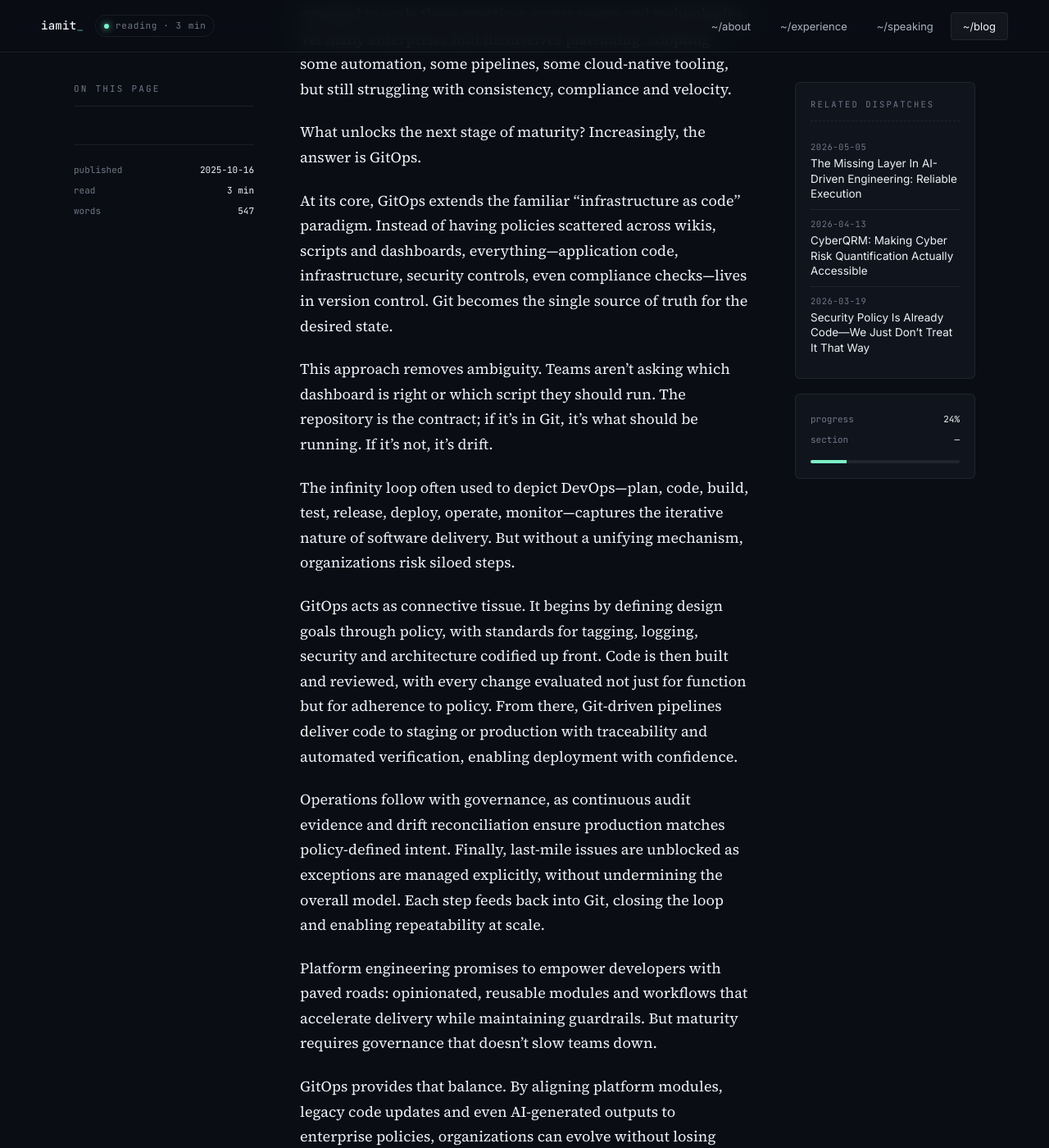
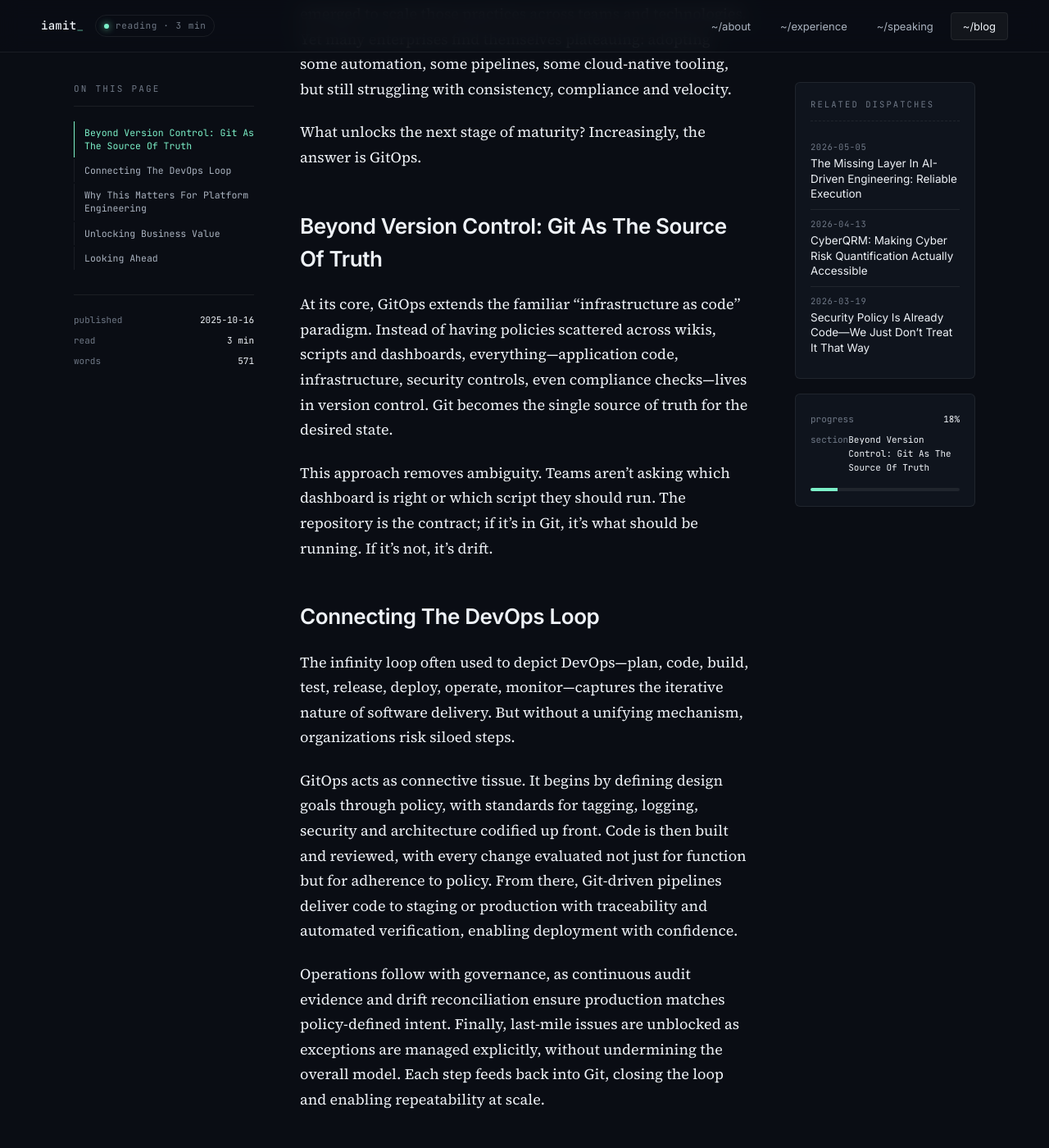
Before and after one commit to iiamit/iamit.org, a Jekyll site: the page built from _posts/2025-10-16-gitops-and-the-next-stage-of-devops-evolution.md, in a window 1280 px wide and 1400 px high, scrolled down 465 px. Shown: the whole window at 82% size. Built offline with Jekyll 4.4.1, drawn with Linux system fonts in a browser that asks for light colours; some of the changed text lies outside the part shown.

Commit message:
Enhance article on GitOps and DevOps evolution
Added sections on GitOps as a source of truth, its role in connecting DevOps processes, its significance for platform engineering, and the business value it unlocks.

```diff
--- a/_posts/2025-10-16-gitops-and-the-next-stage-of-devops-evolution.md
+++ b/_posts/2025-10-16-gitops-and-the-next-stage-of-devops-evolution.md
@@ -9,9 +9,13 @@
 
 What unlocks the next stage of maturity? Increasingly, the answer is GitOps.
 
+## Beyond Version Control: Git As The Source Of Truth
+
 At its core, GitOps extends the familiar “infrastructure as code” paradigm. Instead of having policies scattered across wikis, scripts and dashboards, everything—application code, infrastructure, security controls, even compliance checks—lives in version control. Git becomes the single source of truth for the desired state.
 
 This approach removes ambiguity. Teams aren’t asking which dashboard is right or which script they should run. The repository is the contract; if it’s in Git, it’s what should be running. If it’s not, it’s drift.
+
+## Connecting The DevOps Loop
 
 The infinity loop often used to depict DevOps—plan, code, build, test, release, deploy, operate, monitor—captures the iterative nature of software delivery. But without a unifying mechanism, organizations risk siloed steps.
 
@@ -19,13 +23,19 @@
 
 Operations follow with governance, as continuous audit evidence and drift reconciliation ensure production matches policy-defined intent. Finally, last-mile issues are unblocked as exceptions are managed explicitly, without undermining the overall model. Each step feeds back into Git, closing the loop and enabling repeatability at scale.
 
+## Why This Matters For Platform Engineering
+
 Platform engineering promises to empower developers with paved roads: opinionated, reusable modules and workflows that accelerate delivery while maintaining guardrails. But maturity requires governance that doesn’t slow teams down.
 
 GitOps provides that balance. By aligning platform modules, legacy code updates and even AI-generated outputs to enterprise policies, organizations can evolve without losing consistency. Compliance is no longer an afterthought but an inherent property of the workflow.
 
+## Unlocking Business Value
+
 Organizations that embrace GitOps report tangible gains. They see reduced mean time to remediation, as misconfigurations can be corrected at the pull request stage before they reach production. Continuous compliance is achieved through the automatic collection of evidence, simplifying audits and reducing risk. Delivery cycles speed up as developers merge code, not tickets, which keeps pipelines flowing. Shared dashboards that highlight adoption and compliance encourage healthy competition across teams.
 
 In short, GitOps operationalizes the ideals of DevOps, turning platform engineering from a set of tools into a discipline that measurably drives efficiency and resilience.
+
+## Looking Ahead
 
 As cloud environments expand and AI-generated code accelerates development, the importance of trustworthy automation will only grow. GitOps allows engineers to spend less time firefighting and more time building the platforms that differentiate their business.
 
```
